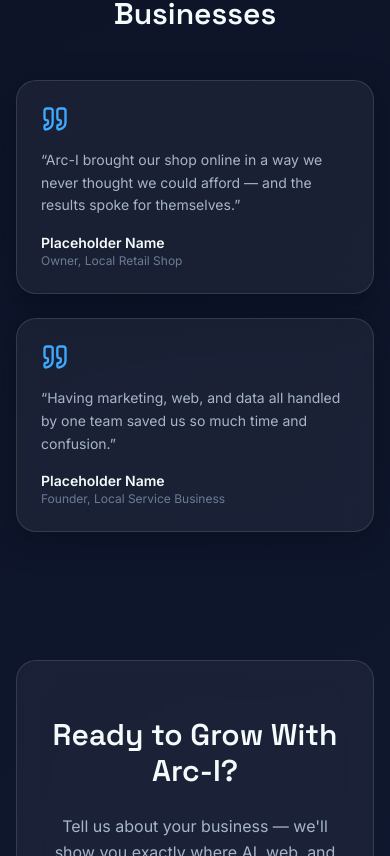
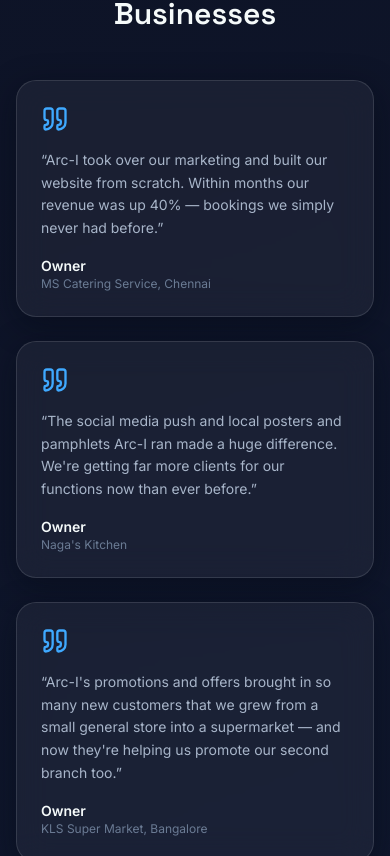
Before and after one commit to arc-ai-uk/Arc-ai-website, a React (Vite) app: page / in a window 390 px wide. Shown: the part 4348-5204 px from the top of the page. Built offline with nearby package versions, Linux system fonts and the light colour scheme.

Commit message:
Added email address to contactInfo in content.js

```diff
--- a/src/App.jsx
+++ b/src/App.jsx
@@ -3,6 +3,7 @@ import Layout from './components/layout/Layout'
 import Home from './pages/Home'
 import About from './pages/About'
 import Services from './pages/Services'
+import OurWork from './pages/OurWork'
 import Contact from './pages/Contact'
 
 function App() {
@@ -12,6 +13,7 @@ function App() {
         <Route path="/" element={<Home />} />
         <Route path="/about" element={<About />} />
         <Route path="/services" element={<Services />} />
+        <Route path="/our-work" element={<OurWork />} />
         <Route path="/contact" element={<Contact />} />
       </Route>
     </Routes>
--- a/src/components/sections/TestimonialSection.jsx
+++ b/src/components/sections/TestimonialSection.jsx
@@ -9,8 +9,8 @@ export default function TestimonialSection() {
       <div className="mx-auto max-w-6xl">
         <SectionHeading eyebrow="What Clients Say" title="Trusted by Small Businesses" />
 
-        {/* TODO: replace placeholder quotes with real testimonials */}
-        <div className="mt-12 grid gap-6 sm:grid-cols-2">
+        {/* TODO: replace with direct client quotes once confirmed with each business */}
+        <div className="mt-12 grid gap-6 sm:grid-cols-2 lg:grid-cols-3">
           {testimonials.map((t, i) => (
             <GlassCard
               key={t.name + i}
--- a/src/data/content.js
+++ b/src/data/content.js
@@ -5,6 +5,7 @@ export const nav = [
   { label: 'Home', to: '/' },
   { label: 'About', to: '/about' },
   { label: 'Services', to: '/services' },
+  { label: 'Our Work', to: '/our-work' },
   { label: 'Contact', to: '/contact' },
 ]
 
@@ -117,19 +118,75 @@ export const practiceAreas = [
 ]
 
 
-// TODO: replace with real testimonials and named contacts
+// Case studies — real Arc-I clients. Copy is drafted from client outcomes;
+// TODO: swap in direct client quotes/sign-off once available, and real photos.
+export const caseStudies = [
+  {
+    key: 'ms-catering',
+    icon: 'ChefHat',
+    name: 'MS Catering Service',
+    location: 'Chennai',
+    industry: 'Catering & Events',
+    stat: '+40%',
+    statLabel: 'Revenue Growth',
+    challenge:
+      'MS Catering Service had strong word-of-mouth in Chennai but no real online presence — every new booking depended on someone already knowing them.',
+    approach:
+      'Arc-I took over their marketing, built them a professional website, and ran ongoing promotion to put the business in front of customers actively searching for catering services.',
+    result:
+      'The combined website and marketing push drove a 40% increase in revenue, turning an offline reputation into a steady stream of new bookings.',
+  },
+  {
+    key: 'nagas-kitchen',
+    icon: 'CookingPot',
+    name: "Naga's Kitchen",
+    location: 'Local Area',
+    industry: 'Home & Event Catering',
+    stat: '3x',
+    statLabel: 'More Clients',
+    challenge:
+      "Naga's Kitchen cooks and supplies food for weddings and local functions, with a loyal but small customer base limited to word-of-mouth in their immediate area.",
+    approach:
+      'We ran a targeted social media campaign alongside grassroots local marketing — pamphlets and posters — to put Naga\'s Kitchen in front of a much wider audience across the area.',
+    result:
+      'New client enquiries grew dramatically, turning a neighborhood favorite into a name booked for functions well beyond their original reach.',
+  },
+  {
+    key: 'kls-supermarket',
+    icon: 'ShoppingCart',
+    name: 'KLS Super Market',
+    location: 'Bangalore',
+    industry: 'Retail — General Store → Supermarket',
+    stat: '2',
+    statLabel: 'Branches Now Open',
+    challenge:
+      'KLS was a small general store in Bangalore looking to grow beyond its existing local footfall.',
+    approach:
+      'Arc-I led the marketing and promotion — including offers and lucky draws — to bring in new customers and keep them coming back.',
+    result:
+      'Revenue grew enough for KLS to convert from a general store into a full supermarket, and open a second branch — which Arc-I is now promoting as well.',
+  },
+]
+
+// TODO: replace with direct client quotes once confirmed with each business
 export const testimonials = [
   {
     quote:
-      'Arc-I brought our shop online in a way we never thought we could afford — and the results spoke for themselves.',
-    name: 'Placeholder Name',
-    role: 'Owner, Local Retail Shop',
+      'Arc-I took over our marketing and built our website from scratch. Within months our revenue was up 40% — bookings we simply never had before.',
+    name: 'Owner',
+    role: 'MS Catering Service, Chennai',
   },
   {
     quote:
-      'Having marketing, web, and data all handled by one team saved us so much time and confusion.',
-    name: 'Placeholder Name',
-    role: 'Founder, Local Service Business',
+      "The social media push and local posters and pamphlets Arc-I ran made a huge difference. We're getting far more clients for our functions now than ever before.",
+    name: 'Owner',
+    role: "Naga's Kitchen",
+  },
+  {
+    quote:
+      'Arc-I\'s promotions and offers brought in so many new customers that we grew from a small general store into a supermarket — and now they\'re helping us promote our second branch too.',
+    name: 'Owner',
+    role: 'KLS Super Market, Bangalore',
   },
 ]
 
@@ -162,7 +219,7 @@ export const howWeWork = [
 
 export const contactInfo = {
   // TODO: replace with real contact details
-  email: 'hello@arc-i.com',
+  email: 'arc.ai.co.uk@gmail.com',
   phone: '+00 000 000 000',
   address: 'Address — TBD',
   socials: [
--- /dev/null
+++ b/src/pages/OurWork.jsx
@@ -0,0 +1,106 @@
+import { motion } from 'framer-motion'
+import { ChefHat, CookingPot, ShoppingCart } from 'lucide-react'
+import usePageMeta from '../hooks/usePageMeta'
+import SectionHeading from '../components/ui/SectionHeading'
+import GlassCard from '../components/ui/GlassCard'
+import CTASection from '../components/sections/CTASection'
+import { caseStudies } from '../data/content'
+
+const icons = { ChefHat, CookingPot, ShoppingCart }
+
+export default function OurWork() {
+  usePageMeta(
+    'Our Work — Arc-I',
+    'Real Arc-I client results — see how marketing, web, and promotion work has grown revenue and client volume for small businesses.',
+  )
+
+  return (
+    <>
+      <section className="px-4 pt-20 pb-4 sm:pt-28">
+        <div className="mx-auto max-w-4xl">
+          <SectionHeading
+            eyebrow="Our Work"
+            title="Real Businesses, Real Growth"
+            description="A look at how Arc-I's marketing, web, and promotion work has translated into measurable results for our clients."
+          />
+        </div>
+      </section>
+
+      <section className="px-4 py-16 sm:py-24">
+        <div className="mx-auto flex max-w-5xl flex-col gap-10">
+          {caseStudies.map((study, i) => {
+            const Icon = icons[study.icon]
+            const reversed = i % 2 === 1
+
+            return (
+              <motion.div
+                key={study.key}
+                initial={{ opacity: 0, y: 32 }}
+                whileInView={{ opacity: 1, y: 0 }}
+                viewport={{ once: true, amount: 0.3 }}
+                transition={{ duration: 0.55, delay: i * 0.15, ease: 'easeOut' }}
+              >
+                <GlassCard
+                  hover={false}
+                  className={`flex flex-col gap-8 sm:flex-row sm:items-center ${
+                    reversed ? 'sm:flex-row-reverse' : ''
+                  }`}
+                >
+                  {/* TODO: replace with a real photo of the business / their work */}
+                  <div className="relative flex h-40 w-full shrink-0 items-center justify-center overflow-hidden rounded-2xl border border-dashed border-accent-secondary/40 bg-white/5 sm:h-48 sm:w-56">
+                    <div className="absolute -inset-6 bg-cta-gradient opacity-20 blur-2xl" />
+                    <Icon className="relative text-accent-secondary" size={40} />
+                    <span className="absolute bottom-2 left-1/2 -translate-x-1/2 whitespace-nowrap rounded-full border border-glass-border bg-bg-primary/60 px-2.5 py-0.5 text-[10px] uppercase tracking-widest text-text-muted">
+                      Placeholder — pending real photo
+                    </span>
+                  </div>
+
+                  <div className="flex flex-1 flex-col gap-4">
+                    <div className="flex flex-wrap items-center justify-between gap-3">
+                      <div>
+                        <h3 className="font-display text-xl font-semibold text-text-primary sm:text-2xl">
+                          {study.name}
+                        </h3>
+                        <p className="text-sm text-text-muted">
+                          {study.location} &middot; {study.industry}
+                        </p>
+                      </div>
+                      <div className="text-right">
+                        <p className="font-display text-2xl font-bold text-accent-secondary sm:text-3xl">
+                          {study.stat}
+                        </p>
+                        <p className="text-xs uppercase tracking-widest text-text-muted">
+                          {study.statLabel}
+                        </p>
+                      </div>
+                    </div>
+
+                    <div className="flex flex-col gap-3 text-sm leading-relaxed text-text-secondary sm:text-base">
+                      <p>
+                        <span className="font-semibold text-text-primary">The Challenge — </span>
+                        {study.challenge}
+                      </p>
+                      <p>
+                        <span className="font-semibold text-text-primary">What Arc-I Did — </span>
+                        {study.approach}
+                      </p>
+                      <p>
+                        <span className="font-semibold text-text-primary">The Result — </span>
+                        {study.result}
+                      </p>
+                    </div>
+                  </div>
+                </GlassCard>
+              </motion.div>
+            )
+          })}
+        </div>
+      </section>
+
+      <CTASection
+        title="Want Results Like These?"
+        description="Tell us about your business — we'll show you exactly where marketing, web, and AI can move the needle."
+      />
+    </>
+  )
+}
```
